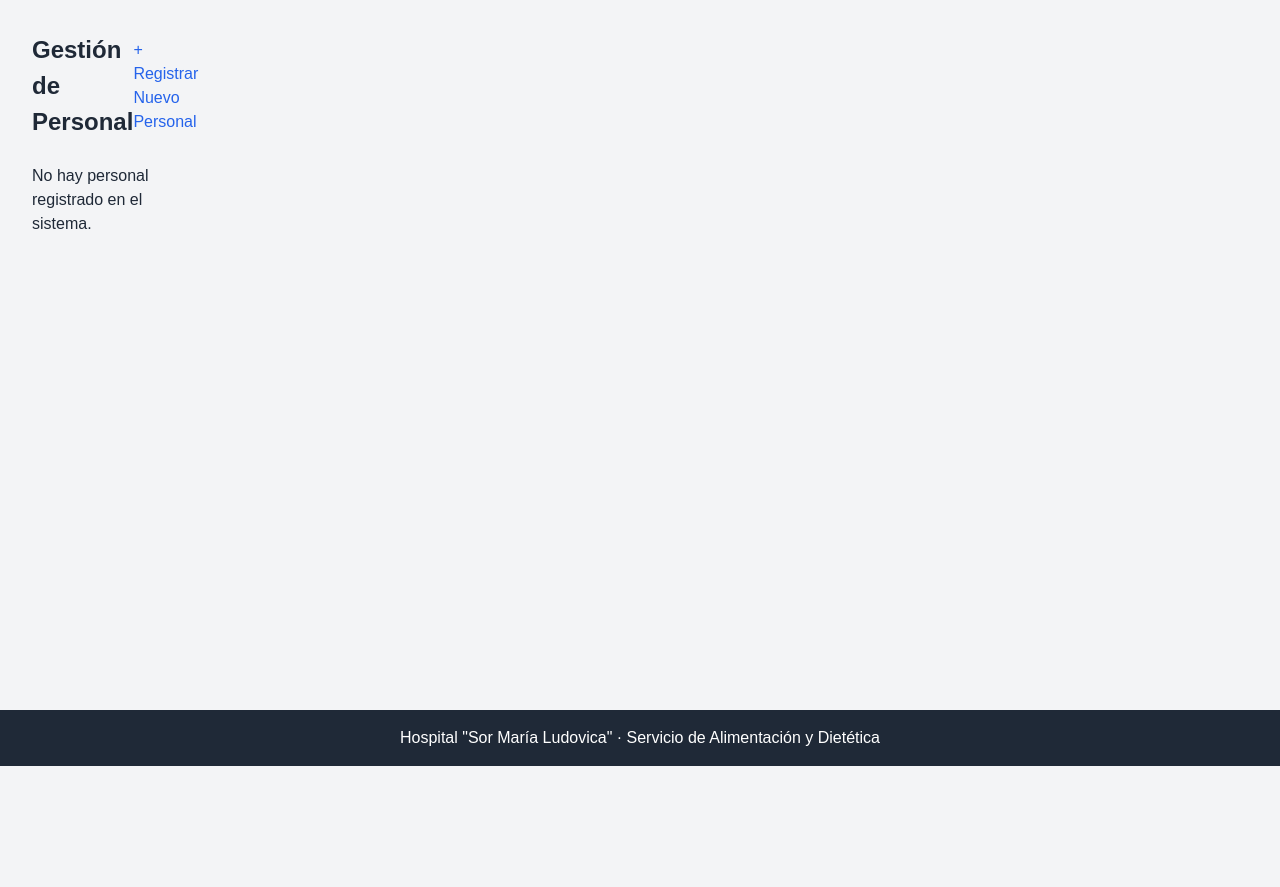
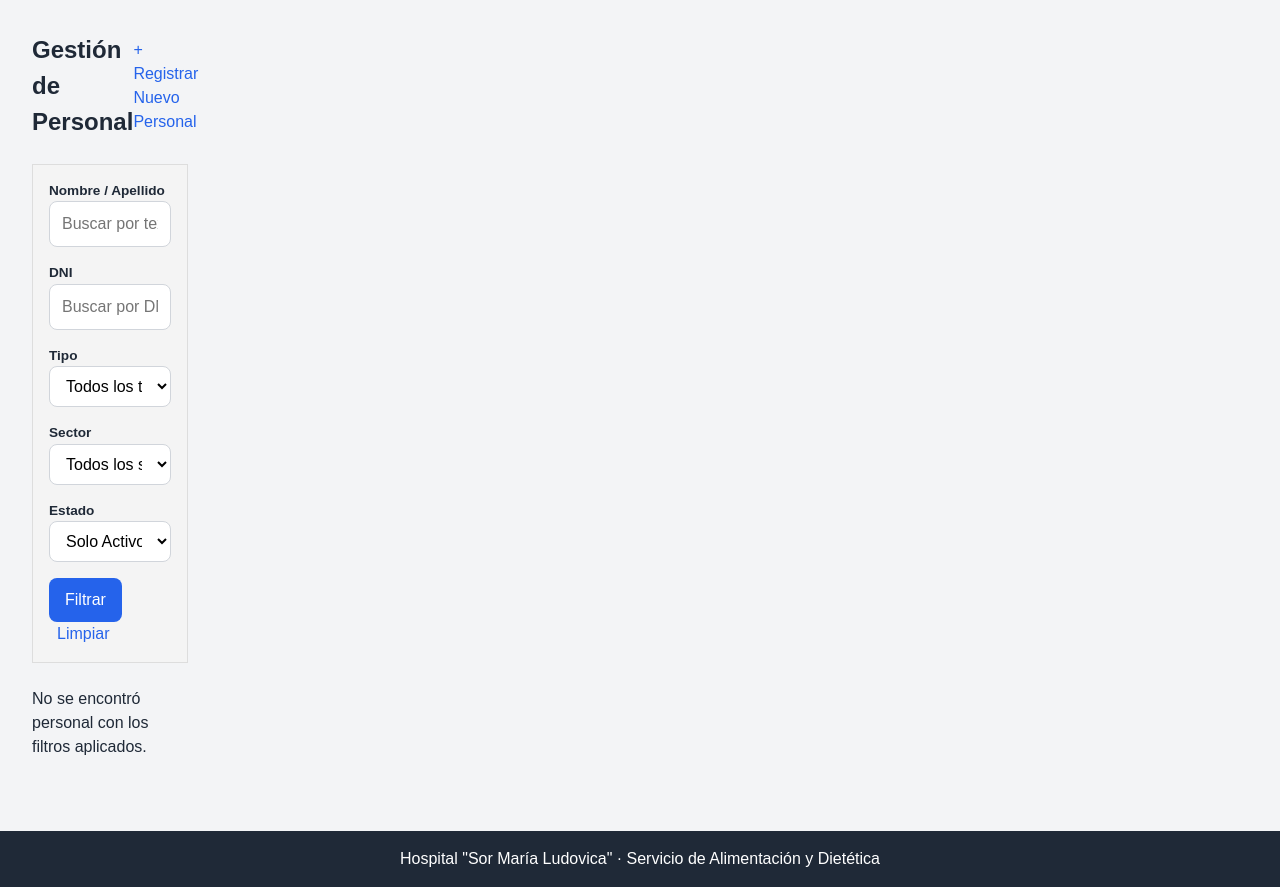
Before and after one commit to javierar143/ProyectoDeSoftwarePractica, a Flask app: template admin/src/web/templates/personal/index.html in a window 1280 px wide. Shown: the part 48-935 px from the top of the page. Before the commit the page ends 814 px from the top, so only its background shows below. Run offline with Flask 3, Linux system fonts and the light colour scheme; the template is opened without the code that fills it, so the values that code supplies are empty.

Commit message:
feat: implementar filtros, ordenamiento y paginacion en listado de personal

```diff
--- a/admin/src/web/templates/personal/index.html
+++ b/admin/src/web/templates/personal/index.html
@@ -11,26 +11,95 @@
         </a>
     </div>
 
-    {# Notificaciones de feedback del sistema
-    {% with messages = get_flashed_messages(with_categories=true) %}
-        {% if messages %}
-            {% for category, message in messages %}
-                <p style="padding: 0.5rem; background-color: #eee;">{{ message }}</p>
-            {% endfor %}
-        {% endif %}  ## ojala no explote nada
-    {% endwith %} #}
+    <!-- Formulario de Búsqueda y Filtros Combinables -->
+    <form method="GET" action="{{ url_for('personal.index') }}" style="background: #f4f4f4; padding: 1rem; margin-bottom: 1.5rem; border: 1px solid #ddd; display: flex; flex-wrap: wrap; gap: 1rem; align-items: flex-end;">
+        <div>
+            <label for="q" style="display: block; font-size: 0.85rem; font-weight: bold;">Nombre / Apellido</label>
+            <input type="text" id="q" name="q" value="{{ filtros.q }}" placeholder="Buscar por texto...">
+        </div>
+
+        <div>
+            <label for="dni" style="display: block; font-size: 0.85rem; font-weight: bold;">DNI</label>
+            <input type="text" id="dni" name="dni" value="{{ filtros.dni }}" placeholder="Buscar por DNI...">
+        </div>
+
+        <div>
+            <label for="id_tipo_personal" style="display: block; font-size: 0.85rem; font-weight: bold;">Tipo</label>
+            <select id="id_tipo_personal" name="id_tipo_personal">
+                <option value="">Todos los tipos</option>
+                {% for tp in tipos_personal %}
+                    <option value="{{ tp.idTipoPersonal }}" {{ 'selected' if filtros.id_tipo_personal == tp.idTipoPersonal }}>
+                        {{ tp.nombre }}
+                    </option>
+                {% endfor %}
+            </select>
+        </div>
+
+        <div>
+            <label for="id_sector" style="display: block; font-size: 0.85rem; font-weight: bold;">Sector</label>
+            <select id="id_sector" name="id_sector">
+                <option value="">Todos los sectores</option>
+                {% for s in sectores %}
+                    <option value="{{ s.idSector }}" {{ 'selected' if filtros.id_sector == s.idSector }}>
+                        {{ s.nombre }}
+                    </option>
+                {% endfor %}
+            </select>
+        </div>
+
+        <div>
+            <label for="estado" style="display: block; font-size: 0.85rem; font-weight: bold;">Estado</label>
+            <select id="estado" name="estado">
+                <option value="activos" {{ 'selected' if filtros.estado == 'activos' }}>Solo Activos</option>
+                <option value="inactivos" {{ 'selected' if filtros.estado == 'inactivos' }}>Solo Inactivos</option>
+                <option value="todos" {{ 'selected' if filtros.estado == 'todos' }}>Todos</option>
+            </select>
+        </div>
+
+        <!-- Mantiene el orden seleccionado al filtrar -->
+        <input type="hidden" name="ordenar_por" value="{{ filtros.ordenar_por }}">
+        <input type="hidden" name="direccion" value="{{ filtros.direccion }}">
+
+        <div>
+            <button type="submit">Filtrar</button>
+            <a href="{{ url_for('personal.index') }}" style="margin-left: 0.5rem;">Limpiar</a>
+        </div>
+    </form>
 
     {% if personal %}
         <table style="width: 100%; border-collapse: collapse; border: 1px solid #ccc; text-align: left;">
             <caption>Listado de personal del hospital</caption>
             <thead>
                 <tr style="background-color: #f9f9f9;">
-                    <th scope="col" style="border: 1px solid #ccc; padding: 0.5rem;">DNI</th>
-                    <th scope="col" style="border: 1px solid #ccc; padding: 0.5rem;">Apellido y Nombre</th>
+                    <!-- Columna DNI Ordenable -->
+                    <th scope="col" style="border: 1px solid #ccc; padding: 0.5rem;">
+                        {% set dir_dni = 'desc' if (filtros.ordenar_por == 'dni' and filtros.direccion == 'asc') else 'asc' %}
+                        <a href="{{ url_for('personal.index', q=filtros.q, dni=filtros.dni, id_tipo_personal=filtros.id_tipo_personal, id_sector=filtros.id_sector, estado=filtros.estado, ordenar_por='dni', direccion=dir_dni) }}">
+                            DNI {% if filtros.ordenar_por == 'dni' %}{{ '▲' if filtros.direccion == 'asc' else '▼' }}{% endif %}
+                        </a>
+                    </th>
+
+                    <!-- Columna Apellido y Nombre Ordenable -->
+                    <th scope="col" style="border: 1px solid #ccc; padding: 0.5rem;">
+                        {% set dir_nom = 'desc' if (filtros.ordenar_por == 'nombre_apellido' and filtros.direccion == 'asc') else 'asc' %}
+                        <a href="{{ url_for('personal.index', q=filtros.q, dni=filtros.dni, id_tipo_personal=filtros.id_tipo_personal, id_sector=filtros.id_sector, estado=filtros.estado, ordenar_por='nombre_apellido', direccion=dir_nom) }}">
+                            Apellido y Nombre {% if filtros.ordenar_por == 'nombre_apellido' %}{{ '▲' if filtros.direccion == 'asc' else '▼' }}{% endif %}
+                        </a>
+                    </th>
+
                     <th scope="col" style="border: 1px solid #ccc; padding: 0.5rem;">Tipo de Personal</th>
                     <th scope="col" style="border: 1px solid #ccc; padding: 0.5rem;">Sector</th>
                     <th scope="col" style="border: 1px solid #ccc; padding: 0.5rem;">Tipo de Menú</th>
                     <th scope="col" style="border: 1px solid #ccc; padding: 0.5rem;">Estado</th>
+
+                    <!-- Columna Fecha Ordenable -->
+                    <th scope="col" style="border: 1px solid #ccc; padding: 0.5rem;">
+                        {% set dir_fec = 'desc' if (filtros.ordenar_por == 'fecha' and filtros.direccion == 'asc') else 'asc' %}
+                        <a href="{{ url_for('personal.index', q=filtros.q, dni=filtros.dni, id_tipo_personal=filtros.id_tipo_personal, id_sector=filtros.id_sector, estado=filtros.estado, ordenar_por='fecha', direccion=dir_fec) }}">
+                            Alta {% if filtros.ordenar_por == 'fecha' %}{{ '▲' if filtros.direccion == 'asc' else '▼' }}{% endif %}
+                        </a>
+                    </th>
+
                     <th scope="col" style="border: 1px solid #ccc; padding: 0.5rem; text-align: right;">Acciones</th>
                 </tr>
             </thead>
@@ -53,11 +122,10 @@
                             {{ p.tipo_menu.nombre if p.tipo_menu else p.idTipoMenu }}
                         </td>
                         <td style="border: 1px solid #ccc; padding: 0.5rem;">
-                            {% if p.isActive %}
-                                Activo
-                            {% else %}
-                                Inactivo
-                            {% endif %}
+                            {{ "Activo" if p.isActive else "Inactivo" }}
+                        </td>
+                        <td style="border: 1px solid #ccc; padding: 0.5rem;">
+                            {{ p.inserted_at.strftime('%d/%m/%Y') if p.inserted_at else '-' }}
                         </td>
                         <td style="border: 1px solid #ccc; padding: 0.5rem; text-align: right;">
                             <a href="{{ url_for('personal.editar_form', id=p.idPersonal) }}">Editar</a>
@@ -79,8 +147,28 @@
                 {% endfor %}
             </tbody>
         </table>
+
+        <!-- Paginador -->
+        <div style="display: flex; justify-content: space-between; align-items: center; margin-top: 1rem;">
+            <span>
+                Mostrando página <strong>{{ personal_paginado.page }}</strong> de <strong>{{ personal_paginado.pages }}</strong> (Total: {{ personal_paginado.total }} registros)
+            </span>
+            <div>
+                {% if personal_paginado.has_prev %}
+                    <a href="{{ url_for('personal.index', page=personal_paginado.prev_num, q=filtros.q, dni=filtros.dni, id_tipo_personal=filtros.id_tipo_personal, id_sector=filtros.id_sector, estado=filtros.estado, ordenar_por=filtros.ordenar_por, direccion=filtros.direccion) }}">
+                        &laquo; Anterior
+                    </a>
+                {% endif %}
+
+                {% if personal_paginado.has_next %}
+                    <a href="{{ url_for('personal.index', page=personal_paginado.next_num, q=filtros.q, dni=filtros.dni, id_tipo_personal=filtros.id_tipo_personal, id_sector=filtros.id_sector, estado=filtros.estado, ordenar_por=filtros.ordenar_por, direccion=filtros.direccion) }}" style="margin-left: 1rem;">
+                        Siguiente &raquo;
+                    </a>
+                {% endif %}
+            </div>
+        </div>
     {% else %}
-        <p>No hay personal registrado en el sistema.</p>
+        <p>No se encontró personal con los filtros aplicados.</p>
     {% endif %}
 </section>
 {% endblock %}
```
Also changed, not shown: admin/src/core/repositories/personal/personal.py (+75 -1 lines), admin/src/core/services/personal/personal.py (+43 -1 lines), admin/src/web/controllers/personal/personal.py (+49 -6 lines).
